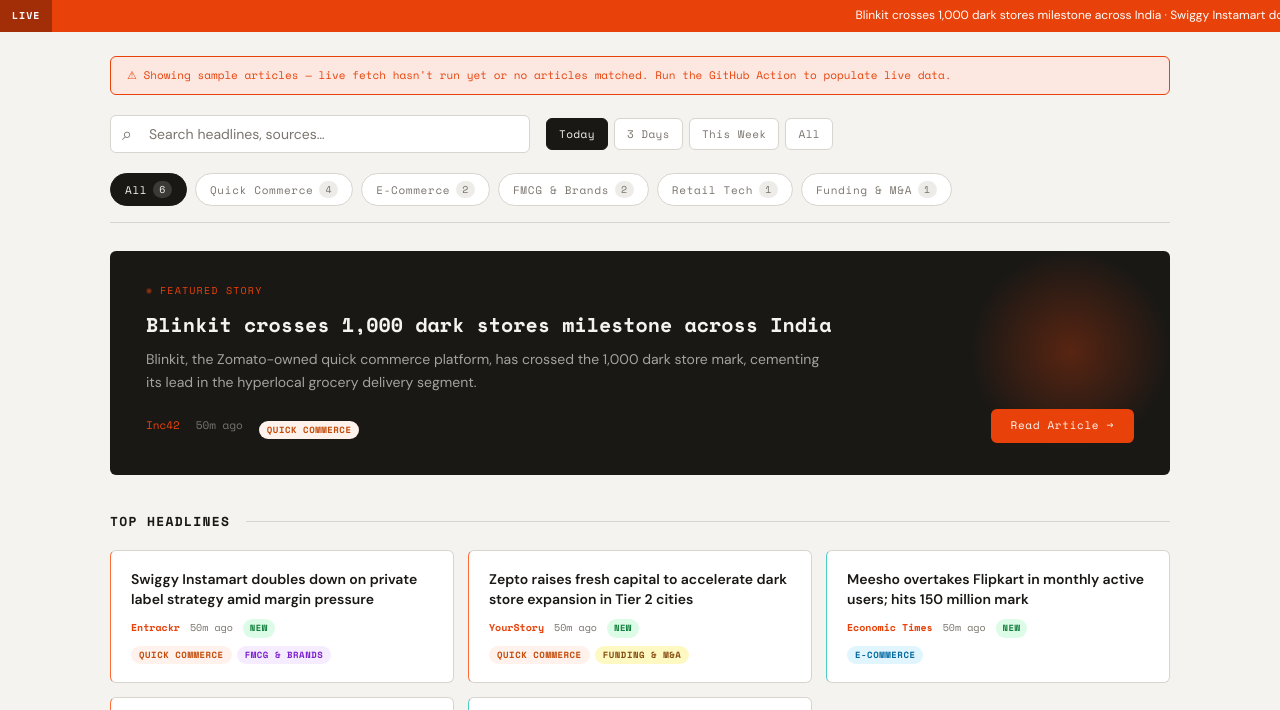
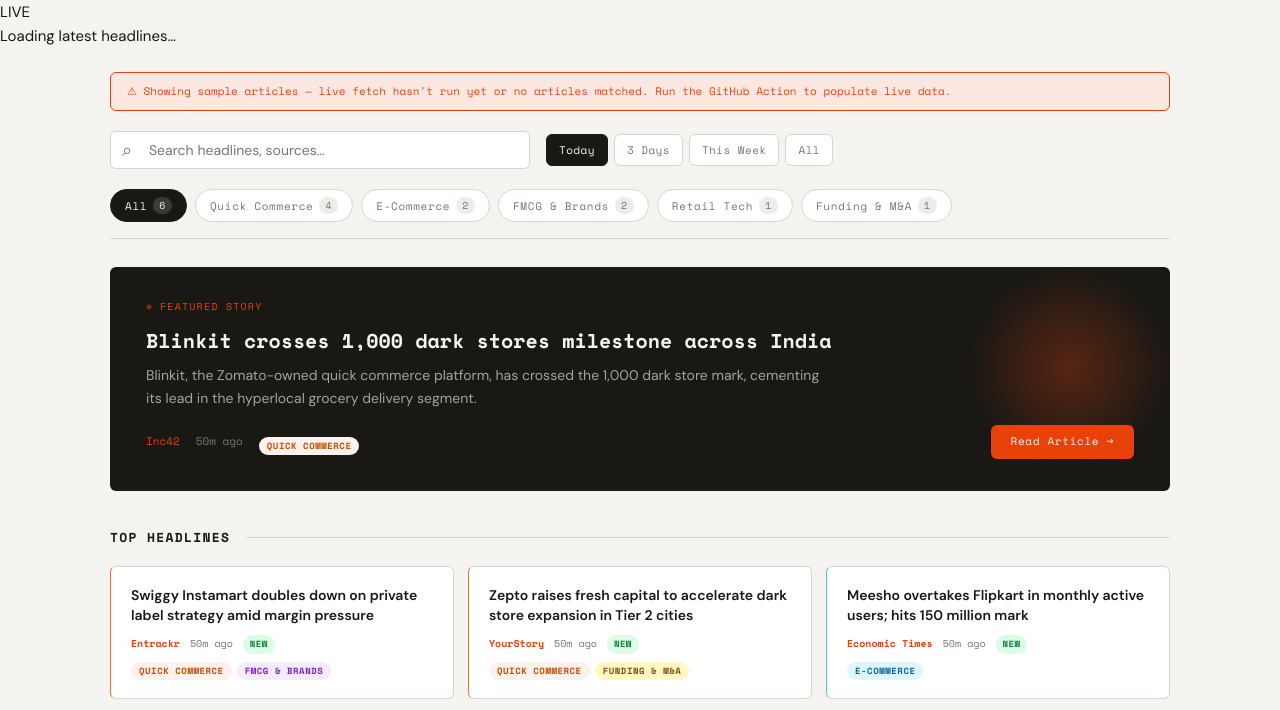
Before and after one commit to tejas-0511/qcom-news, a plain HTML site: page index.html in a window 1280 px wide. Shown: the part 72-782 px from the top of the page. Drawn offline with nearby package versions, Linux system fonts and the light colour scheme.

Commit message:
Add files via upload

```diff
--- a/assets/app.js
+++ b/assets/app.js
@@ -51,7 +51,6 @@
       updateLastUpdated(articlesData.generated_at);
       buildTopicTabs();
       renderAll();
-      buildTicker();
 
       const hasFallback = allArticles.some(a => a.is_fallback);
       if (hasFallback) showFallbackBanner();
@@ -178,7 +177,7 @@
         <span class="featured-source">${esc(article.source)}</span>
         <span>${formatDate(article.published_at)}</span>
         ${renderTopicChips(article.topics)}
-        <a class="featured-cta" href="${esc(article.url)}" target="_blank" rel="noopener">
+        <a class="featured-cta" href="${article.url}" target="_blank" rel="noopener noreferrer">
           Read Article →
         </a>
       </div>
@@ -306,7 +305,7 @@
         ${freshnessBadge(article.published_at)}
       </div>
       ${ article.summary ? `<div class="modal-summary">${esc(article.summary)}</div>` : "" }
-      <a class="modal-cta" href="${esc(article.url)}" target="_blank" rel="noopener">
+      <a class="modal-cta" href="${article.url}" target="_blank" rel="noopener noreferrer">
         Read Full Article ↗
       </a>
     `;
@@ -328,13 +327,6 @@
   document.addEventListener("keydown", e => {
     if (e.key === "Escape") closeModal();
   });
-
-  /* ── TICKER ───────────────────────────────────── */
-  function buildTicker() {
-    const track = document.getElementById("tickerTrack");
-    const titles = allArticles.slice(0, 12).map(a => a.title).join("   ·   ");
-    track.textContent = titles || "No headlines today";
-  }
 
   /* ── SEARCH ───────────────────────────────────── */
   const searchInput = document.getElementById("searchInput");
--- a/assets/styles.css
+++ b/assets/styles.css
@@ -128,45 +128,6 @@
   transition: border-color var(--transition), color var(--transition);
 }
 .theme-toggle:hover { border-color: rgba(255,255,255,.5); color: #fff; }
-
-/* ── TICKER ──────────────────────────────────────── */
-.ticker-wrap {
-  background: var(--accent);
-  color: #fff;
-  display: flex;
-  align-items: center;
-  overflow: hidden;
-  height: 32px;
-  gap: 0;
-}
-
-.ticker-label {
-  font-family: var(--font-mono);
-  font-size: 10px;
-  font-weight: 700;
-  letter-spacing: .1em;
-  background: rgba(0,0,0,.3);
-  padding: 0 12px;
-  height: 100%;
-  display: flex;
-  align-items: center;
-  white-space: nowrap;
-  flex-shrink: 0;
-}
-
-.ticker-track {
-  font-size: 12px;
-  white-space: nowrap;
-  animation: ticker 40s linear infinite;
-  padding-left: 100%;
-}
-
-@keyframes ticker {
-  from { transform: translateX(0); }
-  to   { transform: translateX(-100%); }
-}
-
-.ticker-wrap:hover .ticker-track { animation-play-state: paused; }
 
 /* ── MAIN LAYOUT ─────────────────────────────────── */
 .main-content {
```
